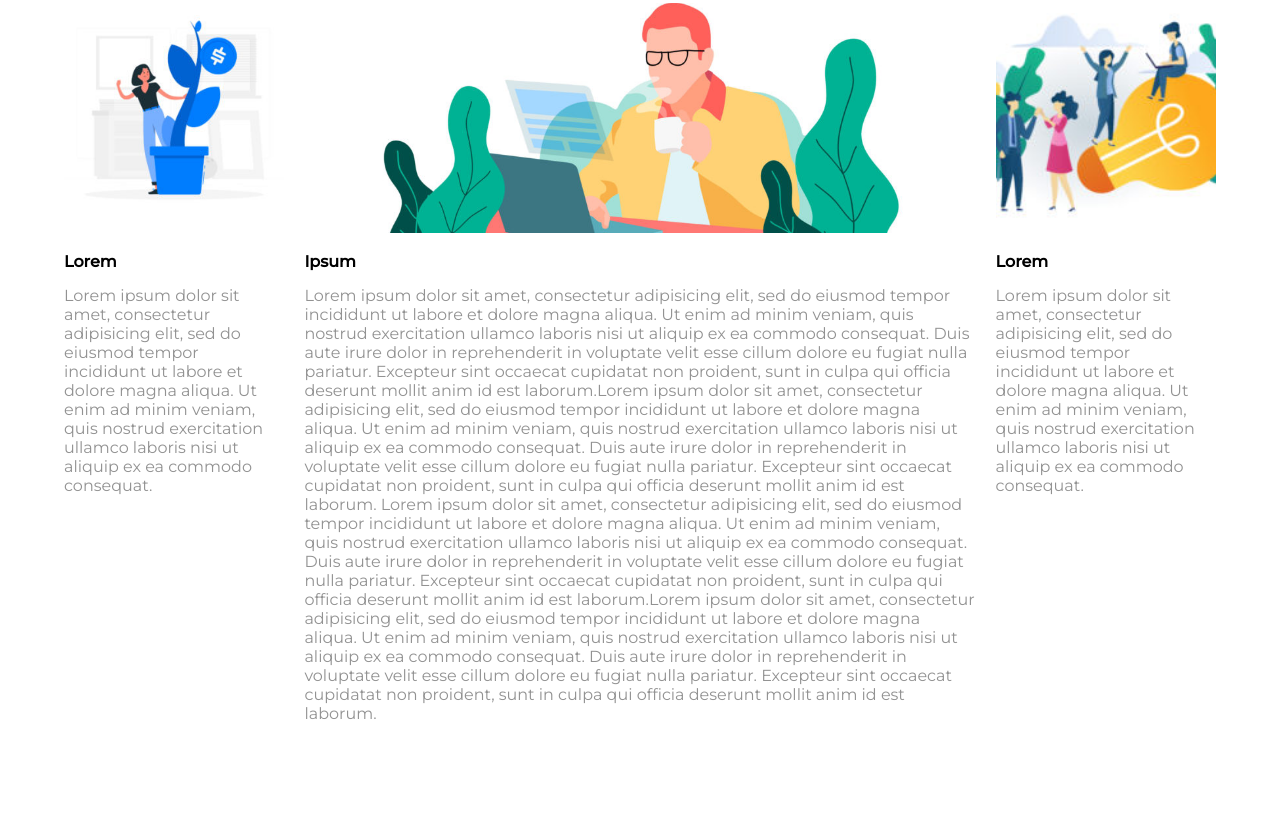
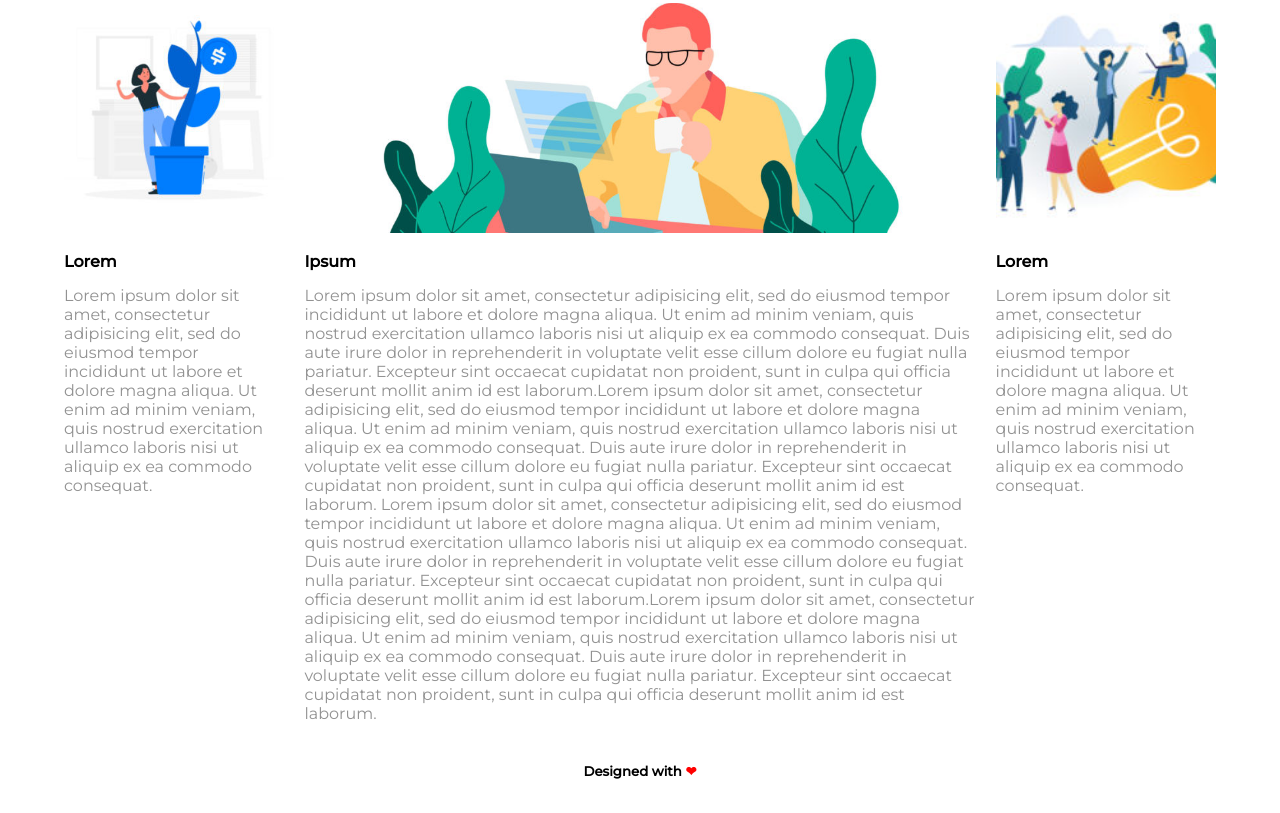
Before and after one commit to a-benvenuti/htmlcss-wp, a plain HTML site: page index.html in a window 1280 px wide. Shown: the part 736-1549 px from the top of the page. After the commit the page ends 1515 px from the top, so only its background shows below. Drawn offline with Linux system fonts and the light colour scheme.

Commit message:
Aggiunto il footer

```diff
--- a/css/style.css
+++ b/css/style.css
@@ -154,10 +154,17 @@ section{
 /* PIE DI PAGINA */
 footer{
   /* background-color: #a313de; */
-  margin: auto;
+  margin-top: 40px;
   /* margin-bottom: 10px; */
   width: 100%;
-  height:calc(8% - 20px); /*da togliere successivamente*/
+  /* height:calc(8% - 20px); */
+}
+footer h5{
+  text-align: center;
+  color: black;
+}
+footer span{
+  color: red;
 }
 
 /* /PIE DI PAGINA */
--- a/index.html
+++ b/index.html
@@ -65,7 +65,7 @@
       <!-- /CORPO DELLA PAGINA -->
       <!-- PIE DI PAGINA -->
       <footer>
-
+        <h5>Designed with <span>&#x2764;</span></h5>
       </footer>
       <!-- PIE DI PAGINA -->
 
```
